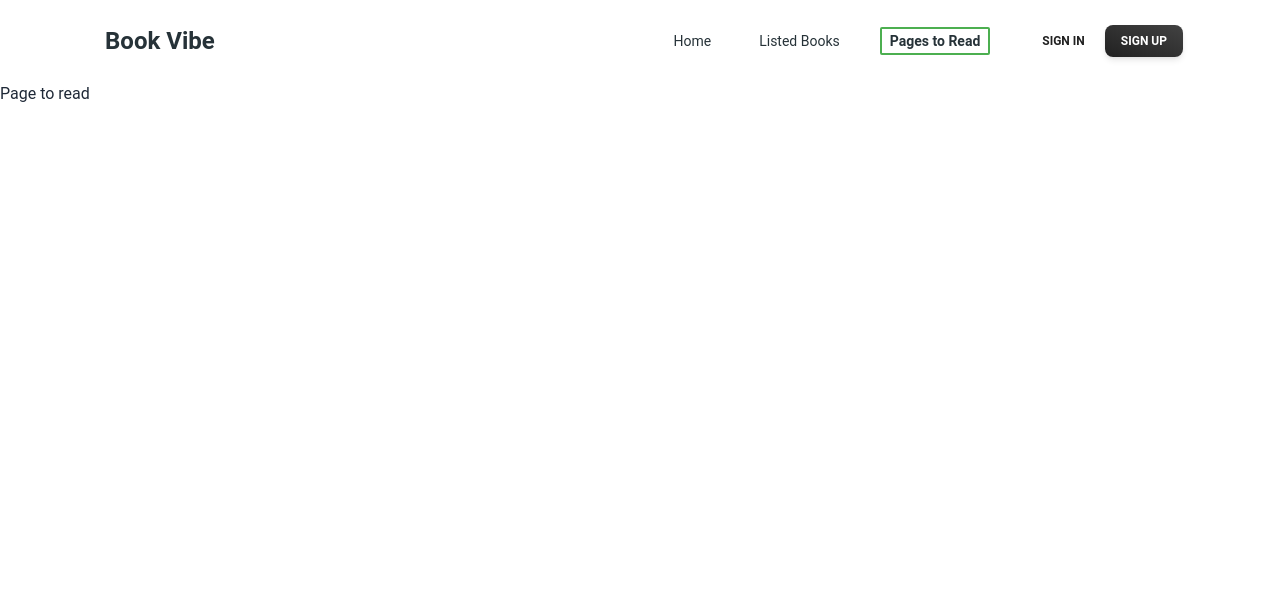
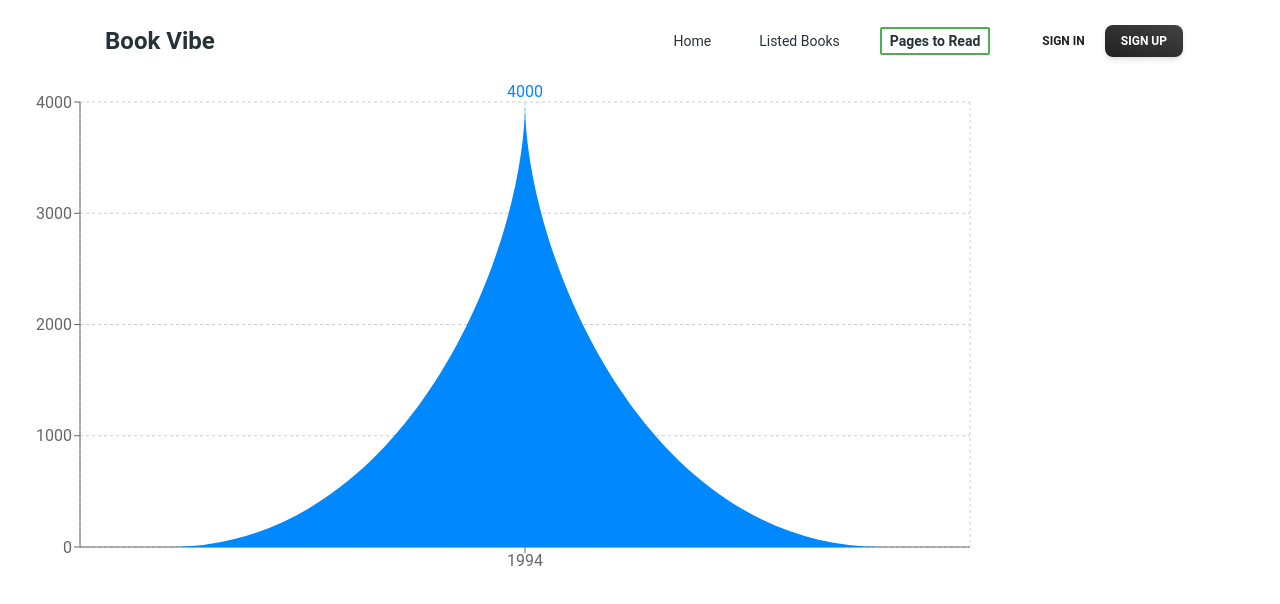
Before and after one commit to Amite55/book-vibe-a8-public, a React (Vite) app: page /pageRead in a window 1280 px wide. Shown: the top 604 px of the page. Built offline with nearby package versions, Linux system fonts and the light colour scheme.

Commit message:
the sort btn add in project

```diff
--- a/package.json
+++ b/package.json
@@ -19,6 +19,7 @@
     "react-icons": "^5.0.1",
     "react-router-dom": "^6.22.3",
     "react-toastify": "^10.0.5",
+    "recharts": "^2.12.3",
     "sort-by": "^1.2.0"
   },
   "devDependencies": {
--- a/src/Componets/ReadBookSingleItem.jsx
+++ b/src/Componets/ReadBookSingleItem.jsx
@@ -8,7 +8,11 @@ import {
 
 import { MdFindInPage } from "react-icons/md";
 import { MdManageAccounts } from "react-icons/md";
+
+
 const ReadBookSingleItem = ({ item }) => {
+
+
     const { bookName, image, author, totalPages, rating, category, publisher, yearOfPublication, tags } = item;
     return (
         <Card className="w-full flex-row ">
--- a/src/Pages/ListedBooks/ListedBooks.jsx
+++ b/src/Pages/ListedBooks/ListedBooks.jsx
@@ -10,6 +10,18 @@ const ListedBooks = () => {
 
     return (
         <div className="mt-10 max-w-6xl mx-auto">
+
+            <div className="text-center">
+            <details className="dropdown">
+                <summary className="m-1 btn bg-green-700 text-white">Short By</summary>
+                <ul className="p-2 shadow menu dropdown-content z-[1] bg-base-100 rounded-box w-52">
+                    <li><a>Rating</a></li>
+                    <li><a>Number of Page</a></li>
+                    <li><a>Publisher Year</a></li>
+                </ul>
+            </details>
+            </div>
+
             {/* ------Read tab and whitelist tab---------- */}
             <div className="flex items-center -mx-4 overflow-x-auto overflow-y-hidden sm:justify-start flex-nowrap dark:bg-gray-100 dark:text-gray-800 my-8">
                 <Link to=''
--- /dev/null
+++ b/src/Pages/PageToRead.jsx
@@ -0,0 +1,65 @@
+
+import { BarChart, Bar, Cell, XAxis, YAxis, CartesianGrid, Tooltip } from 'recharts';
+import UseLocalStorageData from '../Componets/CustomHooks/UseLocalStorageData';
+
+const colors = ['#0088FE', '#00C49F', '#FFBB28', '#FF8042', 'red', 'pink'];
+
+// const {localData} = UseLocalStorageData();
+// console.log(localData)
+
+const data = [
+  {
+    name: '1994',
+    uv: 4000,
+    pv: 2400,
+    amt: 2400,
+  },
+
+];
+
+const getPath = (x, y, width, height) => {
+  return `M${x},${y + height}C${x + width / 3},${y + height} ${x + width / 2},${y + height / 3}
+  ${x + width / 2}, ${y}
+  C${x + width / 2},${y + height / 3} ${x + (2 * width) / 3},${y + height} ${x + width}, ${y + height}
+  Z`;
+};
+
+const TriangleBar = (props) => {
+  const { fill, x, y, width, height } = props;
+
+  return <path d={getPath(x, y, width, height)} stroke="none" fill={fill} />;
+};
+
+
+
+const PageToRead = () => {
+
+
+    return (
+        <BarChart
+        width={1000}
+        height={500}
+        data={data}
+        margin={{
+          top: 20,
+          right: 30,
+          left: 20,
+          bottom: 5,
+        }}
+      >
+        <CartesianGrid strokeDasharray="3 3" />
+        <XAxis dataKey="name" />
+        <YAxis />
+        <Tooltip />
+        <Bar dataKey="uv" fill="#8884d8" shape={<TriangleBar />} label={{ position: 'top' }}>
+          {data.map((entry, index) => (
+            <Cell key={`cell-${index}`} fill={colors[index % 20]} />
+          ))}
+        </Bar>
+      </BarChart>
+    );
+};
+
+
+
+export default PageToRead;
--- a/src/Routes/Route.jsx
+++ b/src/Routes/Route.jsx
@@ -6,6 +6,7 @@ import BooksDetails from "../Pages/BooksDetails/BooksDetails";
 import ListedBooks from "../Pages/ListedBooks/ListedBooks";
 import ReadBook from "../Componets/ReadBook";
 import WishListBook from "../Componets/WishListBook";
+import PageToRead from "../Pages/PageToRead";
 
 const router = createBrowserRouter([
     {
@@ -33,7 +34,7 @@ const router = createBrowserRouter([
         },
         {
           path: "/pageRead",
-          element: <h1>Page to read</h1>
+          element: <PageToRead></PageToRead>,
         },
         {
           path: "/booksDetails/:bookId",
```
Also changed, not shown: src/Componets/List.jsx (deleted, +0 -60 lines), src/Componets/ReadBook.jsx (+5 -6 lines), 1 other file (tests, documents, lock files or other folders).
